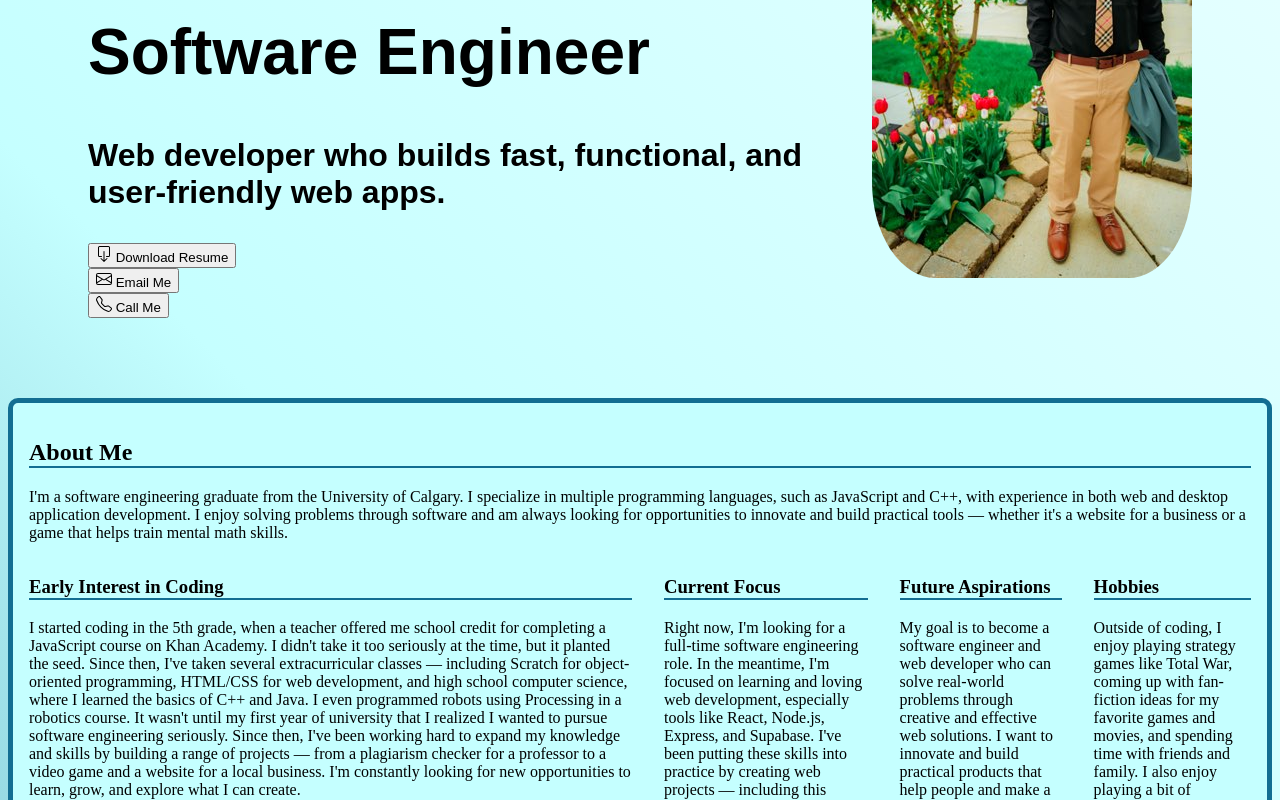
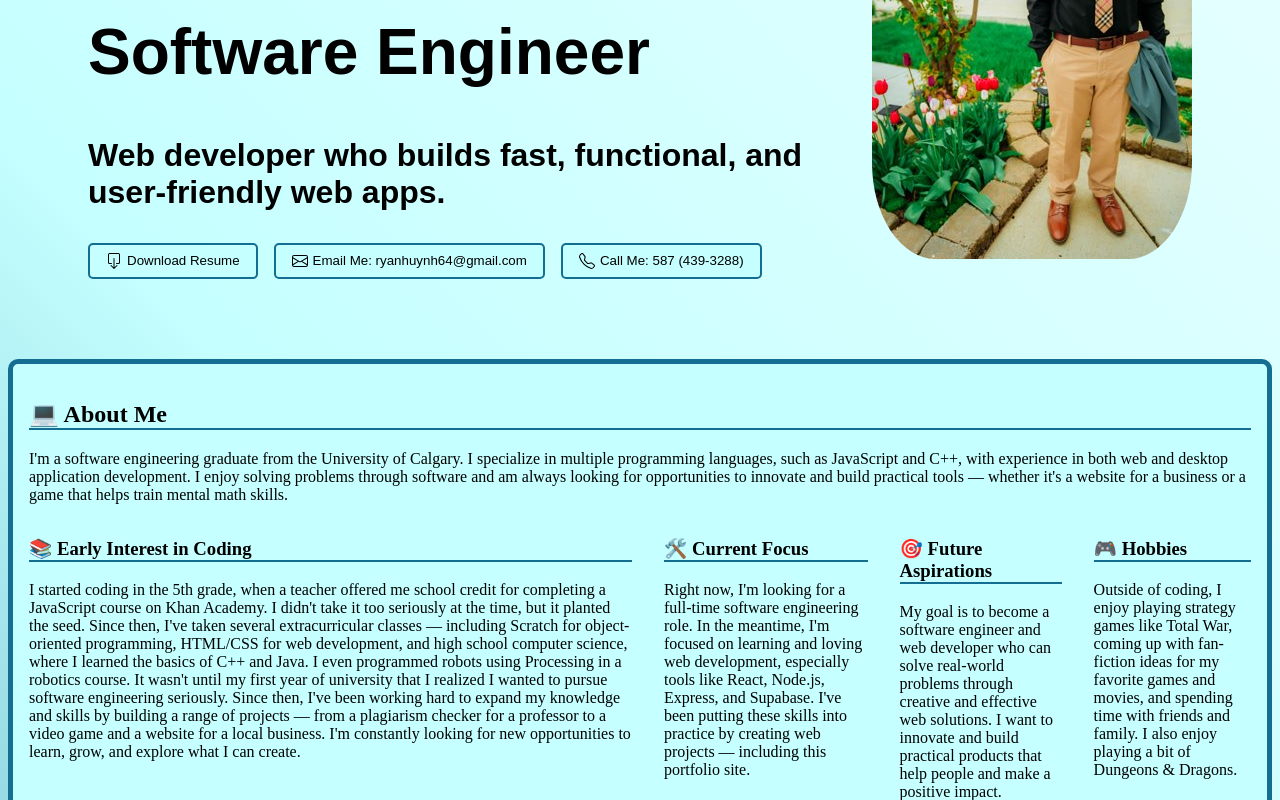
Before and after one commit to R41Ryan/r41ryan.github.io, a React (Vite) app in the folder website-portfolio/: page / in a window 1280 px wide. Shown: the part 512-1312 px from the top of the page. Built offline with nearby package versions, Linux system fonts and the light colour scheme; a web font is replaced by a local one.

Commit message:
added styling to CTA buttons in hero section

```diff
--- a/website-portfolio/src/pages/MainPage.jsx
+++ b/website-portfolio/src/pages/MainPage.jsx
@@ -5,22 +5,22 @@ import TextPanel from "../components/TextPanel";
 function MainPage() {
   const aboutMe = [
     {
-      title: "Early Interest in Coding",
+      title: "📚 Early Interest in Coding",
       content:
         "I started coding in the 5th grade, when a teacher offered me school credit for completing a JavaScript course on Khan Academy. I didn't take it too seriously at the time, but it planted the seed. Since then, I've taken several extracurricular classes — including Scratch for object-oriented programming, HTML/CSS for web development, and high school computer science, where I learned the basics of C++ and Java. I even programmed robots using Processing in a robotics course. It wasn't until my first year of university that I realized I wanted to pursue software engineering seriously. Since then, I've been working hard to expand my knowledge and skills by building a range of projects — from a plagiarism checker for a professor to a video game and a website for a local business. I'm constantly looking for new opportunities to learn, grow, and explore what I can create.",
     },
     {
-      title: "Current Focus",
+      title: "🛠️ Current Focus",
       content:
         "Right now, I'm looking for a full-time software engineering role. In the meantime, I'm focused on learning and loving web development, especially tools like React, Node.js, Express, and Supabase. I've been putting these skills into practice by creating web projects — including this portfolio site.",
     },
     {
-      title: "Future Aspirations",
+      title: "🎯 Future Aspirations",
       content:
         "My goal is to become a software engineer and web developer who can solve real-world problems through creative and effective web solutions. I want to innovate and build practical products that help people and make a positive impact.",
     },
     {
-      title: "Hobbies",
+      title: "🎮 Hobbies",
       content:
         "Outside of coding, I enjoy playing strategy games like Total War, coming up with fan-fiction ideas for my favorite games and movies, and spending time with friends and family. I also enjoy playing a bit of Dungeons & Dragons.",
     },
@@ -36,6 +36,7 @@ function MainPage() {
             Web developer who builds fast, functional, and user-friendly web
             apps.
           </h3>
+          <div className="home-page_buttons">
             <a
               download
               href="documents/Ryan Huynh - Software Engineering Resume.pdf"
@@ -46,21 +47,22 @@ function MainPage() {
             </a>
             <a href="mailto:ryanhuynh64@gmail.com">
               <button>
-              <img src="images/envelope.svg" /> Email Me
+                <img src="images/envelope.svg" /> Email Me: ryanhuynh64@gmail.com
               </button>
             </a>
             <a href="tel:+15874393288">
               <button>
-              <img src="images/telephone.svg" /> Call Me
+                <img src="images/telephone.svg" /> Call Me: 587 (439-3288)
               </button>
             </a>
+          </div>
         </div>
         <div className="home-page_image">
           <img src="/images/profile_img.jpg" alt="Ryan Huynh" />
         </div>
       </div>
       <div id="about-me" className="about-me">
-        <h2>About Me</h2>
+        <h2>💻 About Me</h2>
         <p className="intro">
           I'm a software engineering graduate from the University of Calgary. I
           specialize in multiple programming languages, such as JavaScript and
--- a/website-portfolio/src/style.css
+++ b/website-portfolio/src/style.css
@@ -28,3 +28,31 @@ body {
   background-size: 200% 200%;
   animation: moving-background 10s ease-in-out infinite;
 }
+
+
+.home-page_buttons {
+  display: flex;
+  gap: 1rem;
+}
+
+.home-page_buttons a {
+  text-decoration: none;
+}
+
+.home-page_buttons button {
+  display: flex;
+  align-items: center;
+  gap: 5px;
+  background-color: var(--color-secondary);
+  color: var(--color-accent-secondary);
+  padding: 0.5rem 1rem;
+  border: var(--color-primary) 2px solid;
+  border-radius: 5px;
+  cursor: pointer;
+  transition: scale 0.3s ease, background-color 0.3s ease;
+}
+
+.home-page_buttons button:hover {
+  background-color: var(--color-accent);
+  scale: 1.05;
+}
```
Lines whose indentation alone changed are shown as unchanged.
